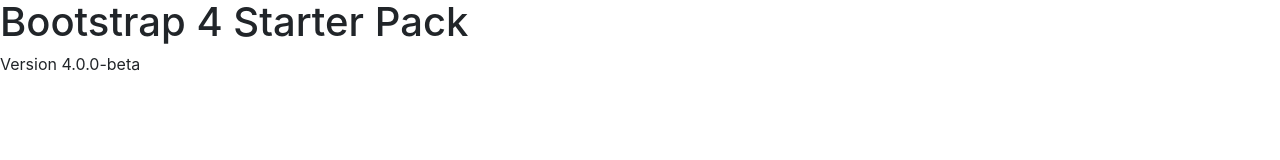
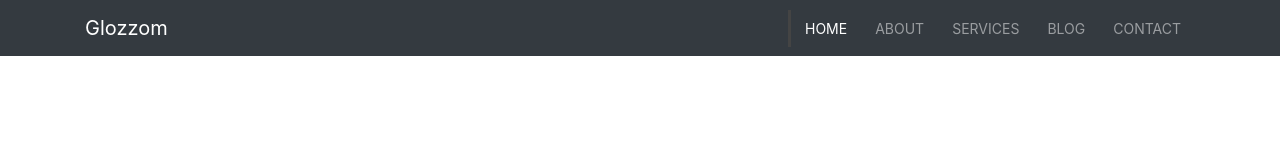
Before and after one commit to toddcf/glozzom, a website: page src/index.html in a window 1280 px wide. Drawn offline with Linux system fonts and the light colour scheme.

Commit message:
Added nav.

```diff
--- a/src/index.html
+++ b/src/index.html
@@ -7,7 +7,7 @@
 	<meta name="viewport" content="width=device-width, initial-scale=1">
 	<!-- The above 3 meta tags *must* come first in the head; any other head content must come *after* these tags -->
 
-	<title>Glozzom</title>
+	<title>Glozzom Theme</title>
 
 	<link rel="stylesheet" href="css/font-awesome.min.css">
 	<link rel="stylesheet" href="css/bootstrap.css">
@@ -16,8 +16,21 @@
 </head>
 <body>
 
-	<h1>Bootstrap 4 Starter Pack</h1>
-	<p>Version 4.0.0-beta</p>
+	<nav class="navbar navbar-expand-sm navbar-dark bg-dark">
+		<div class="container">
+			<a href="index.html" class="navbar-brand">Glozzom</a>
+			<button class="navbar-toggler" data-toggle="collapse" data-target="#navNavbar"><span class="navbar-toggler-icon"></span></button>
+			<div class="collapse navbar-collapse" id="navNavbar">
+				<ul class="navbar-nav ml-auto">
+					<li class="nav-item active"><a href="index.html" class="nav-link">Home</a></li>
+					<li class="nav-item"><a href="about.html" class="nav-link">About</a></li>
+					<li class="nav-item"><a href="services.html" class="nav-link">Services</a></li>
+					<li class="nav-item"><a href="blog.html" class="nav-link">Blog</a></li>
+					<li class="nav-item"><a href="contact.html" class="nav-link">Contact</a></li>
+				</ul>
+			</div>
+		</div>
+	</nav>
 
 	<!-- jQuery -->
 	<script src="js/jquery.min.js"></script>
--- a/src/scss/style.scss
+++ b/src/scss/style.scss
@@ -0,0 +1,17 @@
+.navbar {
+
+	.nav-link {
+		font-size: 14px;
+		text-transform: uppercase;
+		padding-left: 1em !important;
+		padding-right: 1em !important;
+
+	}
+
+	.nav-item.active {
+
+		border-left: #444 3px solid;
+
+	}
+
+}
```
Also changed, not shown: src/css/style.css.
